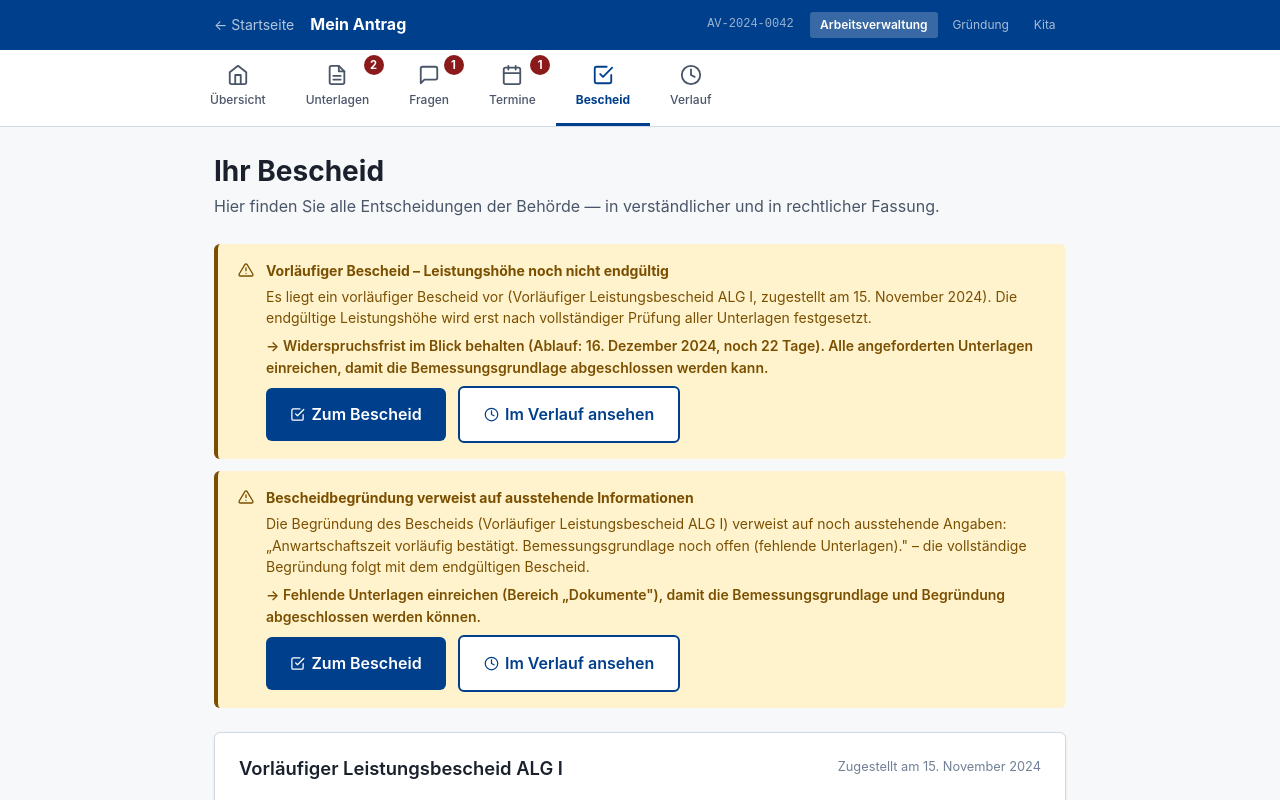
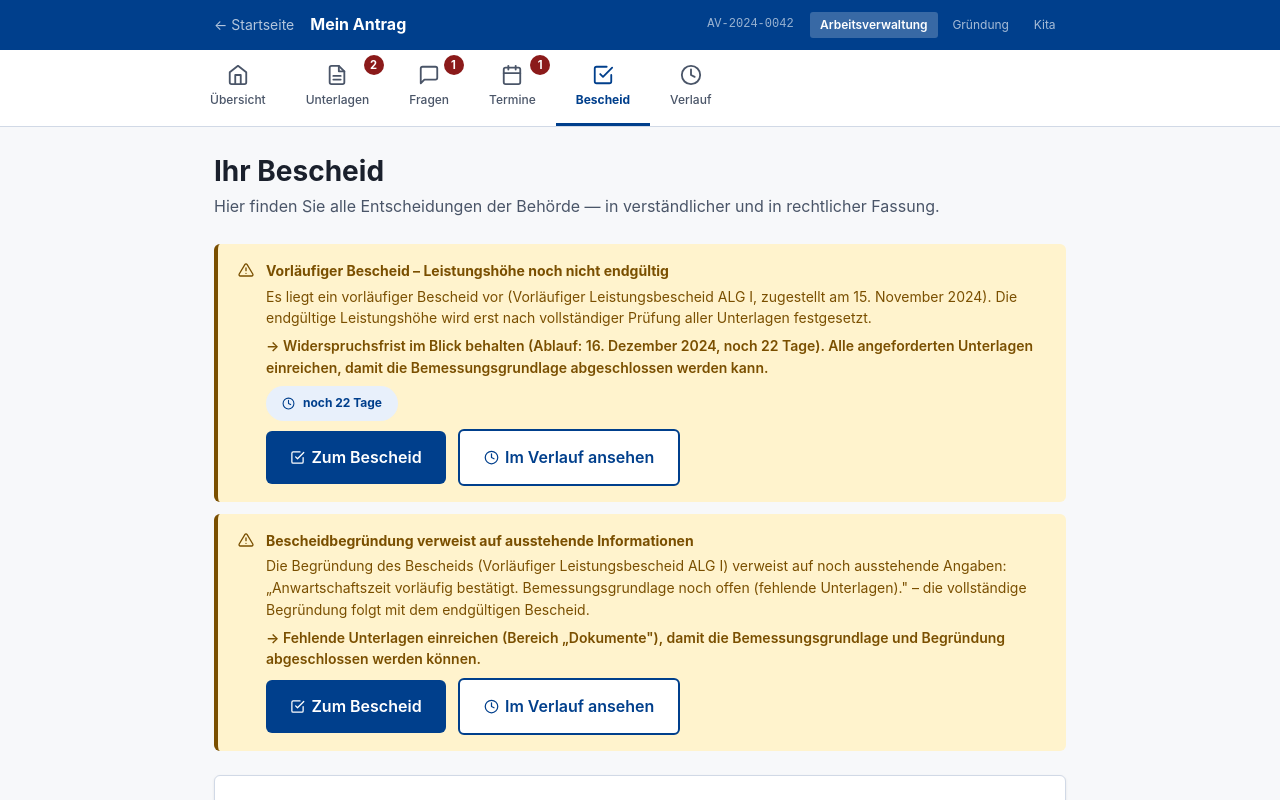
Before and after one commit to d0npedro/open-state, a Next.js app in the folder demo/: page /fall/bescheide in a window 1280 px wide. Shown: the top 800 px of the page. Built offline with nearby package versions, Linux system fonts and the light colour scheme.

Commit message:
feat(av): Bescheid Fairness Widerspruchsfrist-Chip (Q-207)

```diff
--- a/demo/app/fall/bescheide/page.tsx
+++ b/demo/app/fall/bescheide/page.tsx
@@ -4,6 +4,7 @@
 // dann die rechtliche Fassung (optional, für wer sie braucht).
 // Widerspruchsfrist: klar hervorgehoben, mit Countdown-Hinweis.
 // Q-200: Fairness-CTAs mit Verlauf-Tiefenlink + Bescheid-Anker (US-AV-006/007).
+// Q-207: Widerspruchsfrist-Chip am Fairness BESCHEID_VORLAEUFIG (Parität Q-205/Q-206).
 
 import Link from 'next/link';
 import { useDemoState } from '@/context/DemoStateContext';
@@ -29,6 +30,11 @@ export default function BescheidePage() {
     s => s.typ === 'BESCHEID_VORLAEUFIG' || s.typ === 'BESCHEID_BEGRUENDUNG_ERWEITERBAR'
   );
   const ersterBescheidId = bescheide[0]?.id;
+  /** Widerspruchsfrist für Fairness-Chip (Parität Übersicht/Hinweise Q-206/Q-205). */
+  const widerspruchRest =
+    bescheide[0]?.widerspruchsfristAblaufDatum
+      ? berechneFristTage(bescheide[0].widerspruchsfristAblaufDatum, FIKTIVES_HEUTE)
+      : null;
 
   return (
     <div style={{ display: 'flex', flexDirection: 'column', gap: '1.5rem' }}>
@@ -41,11 +47,22 @@ export default function BescheidePage() {
         </p>
       </div>
 
-      {/* Fairness-Hinweise für Bescheide + Verlauf-Tiefenlink (Q-200) */}
+      {/* Fairness-Hinweise für Bescheide + Verlauf-Tiefenlink (Q-200)
+          + Widerspruch-Chip am vorläufigen Bescheid (Q-207) */}
       {bescheidSignale.length > 0 && (
         <div style={{ display: 'flex', flexDirection: 'column', gap: '0.75rem' }}>
           {bescheidSignale.map(sig => {
             const verlaufZiel = fairnessSignalVerlaufZiel(sig, fall);
+            const isVorlaeufig = sig.typ === 'BESCHEID_VORLAEUFIG';
+            const resttage = isVorlaeufig ? widerspruchRest : null;
+            const kritisch = resttage !== null && resttage <= 5;
+            const bald = resttage !== null && resttage <= 14;
+            const chipClass =
+              resttage !== null && (resttage < 0 || kritisch)
+                ? 'status-chip-danger'
+                : bald
+                  ? 'status-chip-warning'
+                  : 'status-chip-primary';
             return (
               <div
                 key={sig.id}
@@ -75,6 +92,16 @@ export default function BescheidePage() {
                       >
                         → {sig.naechsterSchritt}
                       </div>
+                    )}
+                    {resttage !== null && (
+                      <span
+                        className={`status-chip ${chipClass}`}
+                        style={{ marginTop: '0.5rem', fontSize: '0.75rem', display: 'inline-flex' }}
+                        data-testid={`bescheid-fairness-widerspruch-countdown-${sig.id}`}
+                      >
+                        <Icon name="clock" size={13} />
+                        {fristRestLabel(resttage)}
+                      </span>
                     )}
                   </div>
                   <div
```
Also changed, not shown: 3 other files (tests, documents, lock files or other folders).
